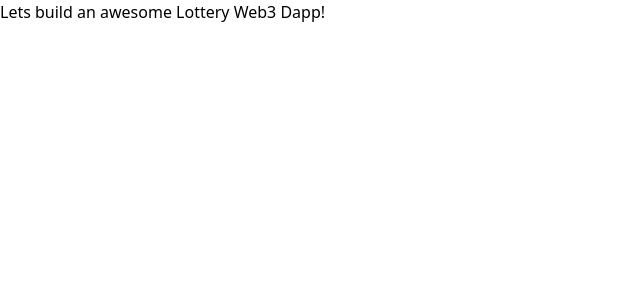
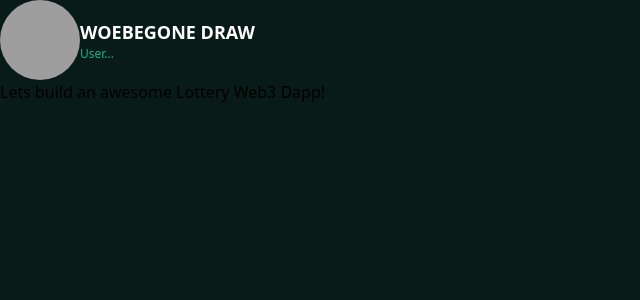
Before and after one commit to stumey/CryptoLottery, a Next.js app: page / in a window 1280 px wide. Shown: the top 300 px of the page, without its empty margins (0-640 px from the left). Built offline with nearby package versions, Linux system fonts and the light colour scheme; grey boxes are pictures that could not be loaded.

Commit message:
Building out header component

```diff
--- /dev/null
+++ b/components/Header.tsx
@@ -0,0 +1,21 @@
+import React from 'react'
+
+function Header() {
+  return (
+    <div>
+        <div className="flex items-center space-x 2">
+            <img
+                className="rounded-full h-20 w-20"
+                src="https://i1.sndcdn.com/avatars-000334852131-pb0r96-t500x500.jpg"
+                alt=""
+            />
+        <div>
+            <h1 className="text-lg text-white font-bold">WOEBEGONE DRAW</h1>
+            <p className="text-xs  text-emerald-500 truncate">User...</p>
+        </div>
+        </div>
+    </div>
+  )
+}
+
+export default Header
--- a/pages/index.tsx
+++ b/pages/index.tsx
@@ -1,13 +1,15 @@
 import type { NextPage } from 'next'
 import Head from 'next/head'
+import Header from '../components/Header'
 
 const Home: NextPage = () => {
   return (
-    <div className="">
+    <div className="bg-[#091B18] min-h-screen flex flex-col">
       <Head>
         <title>Crypto Lottery Draw</title>
       </Head>
 
+      <Header />
       <h1> Lets build an awesome Lottery Web3 Dapp! </h1>
     </div>
   )
```
